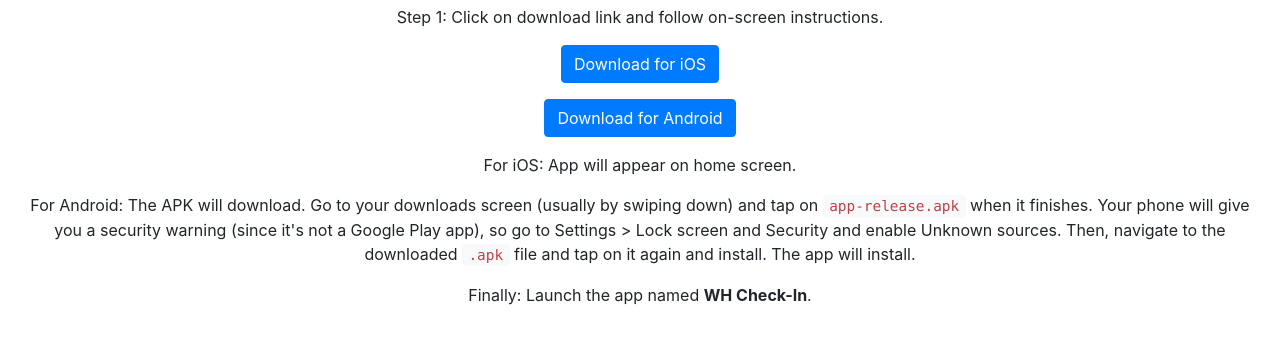
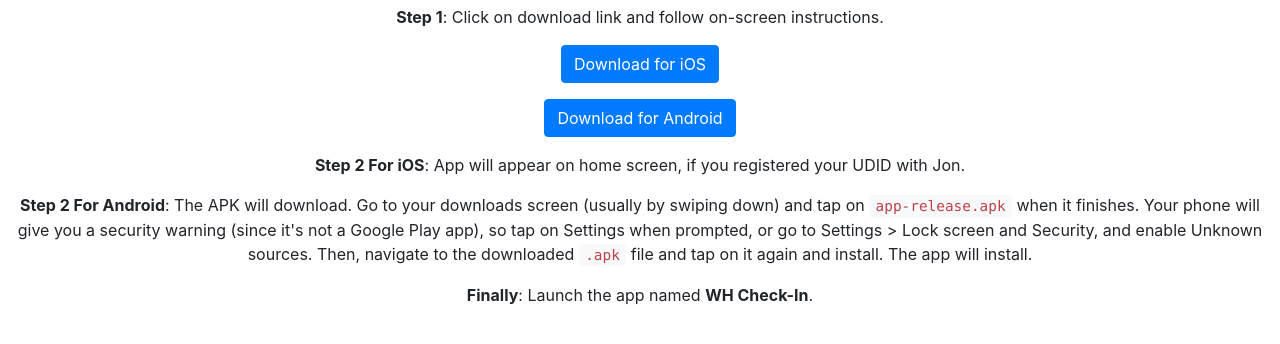
Before and after one commit to NathanJang/wildhacks-2017-qr-scanner, a plain HTML site: page index.html in a window 1280 px wide. Shown: the part 264-608 px from the top of the page. Drawn offline with nearby package versions, Linux system fonts and the light colour scheme.

Commit message:
Update index.html

```diff
--- a/index.html
+++ b/index.html
@@ -18,12 +18,12 @@
 		<div class="row align-items-center">
 			<div class="col">
 				<h1>WildHacks Check-In App (v1.0)</h1>
-				<p>Step 1: Click on download link and follow on-screen instructions.</p>
+				<p><b>Step 1</b>: Click on download link and follow on-screen instructions.</p>
 				<p><a class="btn btn-primary" href="itms-services://?action=download-manifest&url=https://github.com/NathanJang/wildhacks-2017-qr-scanner/releases/download/1.0/manifest.plist">Download for iOS</a></p>
 				<p><a class="btn btn-primary" href="https://github.com/NathanJang/wildhacks-2017-qr-scanner/releases/download/1.0/app-release.apk">Download for Android</a></p>
-				<p>For iOS: App will appear on home screen.</p>
-				<p>For Android: The APK will download. Go to your downloads screen (usually by swiping down) and tap on <code>app-release.apk</code> when it finishes. Your phone will give you a security warning (since it's not a Google Play app), so go to Settings > Lock screen and Security and enable Unknown sources. Then, navigate to the downloaded <code>.apk</code> file and tap on it again and install. The app will install.</p>
-				<p>Finally: Launch the app named <b>WH Check-In</b>.</p>
+				<p><b>Step 2 For iOS</b>: App will appear on home screen, if you registered your UDID with Jon.</p>
+				<p><b>Step 2 For Android</b>: The APK will download. Go to your downloads screen (usually by swiping down) and tap on <code>app-release.apk</code> when it finishes. Your phone will give you a security warning (since it's not a Google Play app), so tap on Settings when prompted, or go to Settings > Lock screen and Security, and enable Unknown sources. Then, navigate to the downloaded <code>.apk</code> file and tap on it again and install. The app will install.</p>
+				<p><b>Finally</b>: Launch the app named <b>WH Check-In</b>.</p>
 			</div>
 		</div>
 	</div>
```
